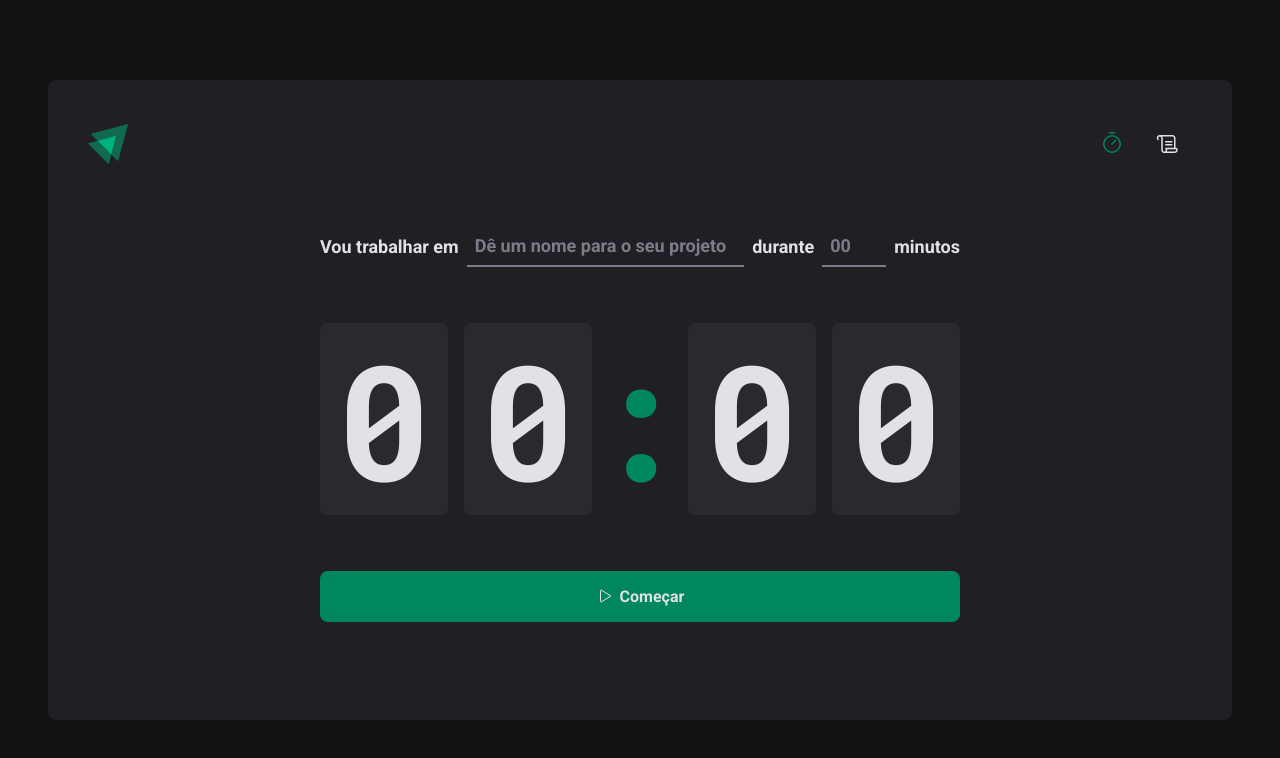
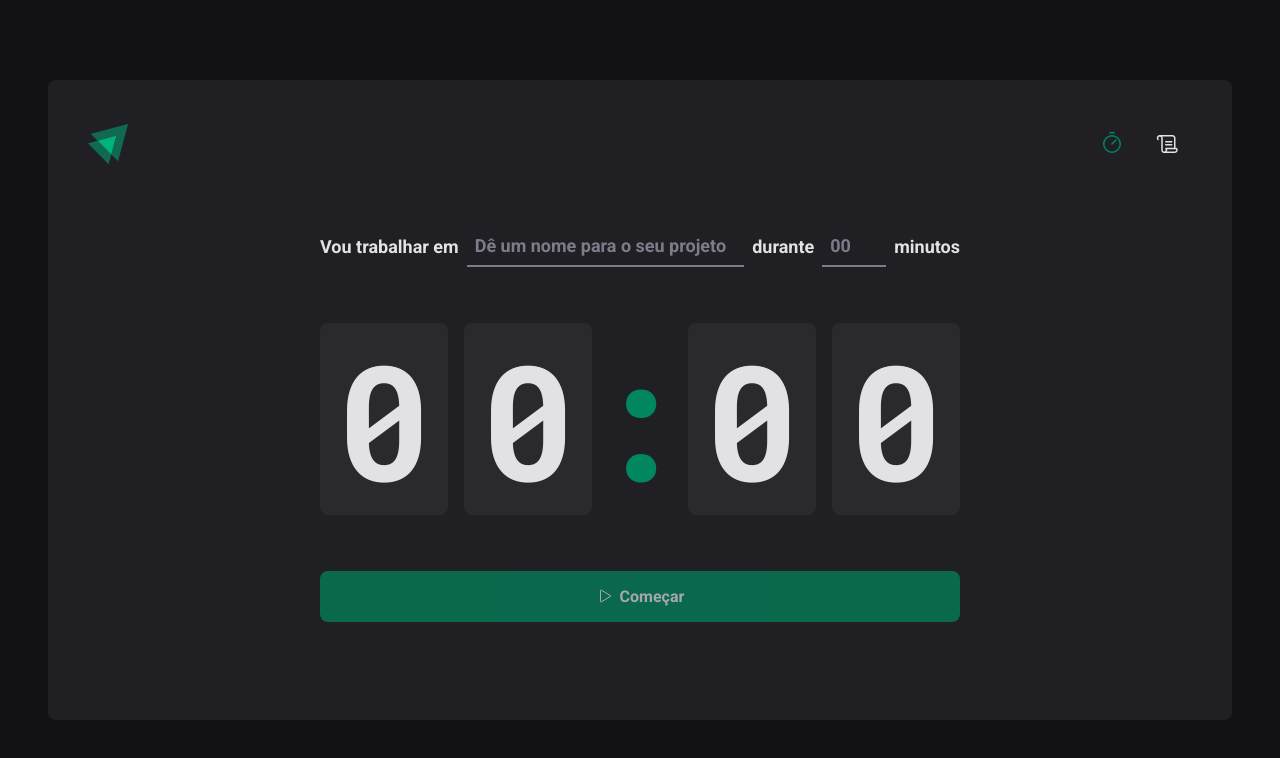
Before and after one commit to llucasmota/pomodoro-app, a React (Vite) app: page / in a window 1280 px wide. Shown: the top 758 px of the page. Built offline with nearby package versions, Linux system fonts and the light colour scheme.

Commit message:
feat(pages/Home): adding react-hook-form and applying on form

```diff
--- a/package.json
+++ b/package.json
@@ -12,6 +12,7 @@
     "phosphor-react": "^1.4.1",
     "react": "^18.2.0",
     "react-dom": "^18.2.0",
+    "react-hook-form": "^7.35.0",
     "react-router-dom": "^6.3.0",
     "styled-components": "^5.3.5"
   },
--- a/src/pages/Home/index.tsx
+++ b/src/pages/Home/index.tsx
@@ -1,4 +1,5 @@
 import { Play } from 'phosphor-react'
+import { useForm } from 'react-hook-form'
 import {
   CountdownContainer,
   FormContainer,
@@ -10,9 +11,17 @@ import {
 } from './styles'
 
 export function Home() {
+  const { register, handleSubmit, watch } = useForm()
+
+  function handleCreateAnewCicle(data: any) {
+    console.log(data)
+  }
+
+  const taskWatch = watch('task')
+  const isSubmitDisable = !taskWatch
   return (
     <HomeContainer>
-      <form action="">
+      <form onSubmit={handleSubmit(handleCreateAnewCicle)} action="">
         <FormContainer>
           <label htmlFor="task">Vou trabalhar em</label>
           <TaskInput
@@ -20,6 +29,7 @@ export function Home() {
             type="text"
             id="task"
             placeholder="Dê um nome para o seu projeto"
+            {...register('task')}
           />
           <datalist id="task-suggestions">
             <option value="Projeto 1" />
@@ -36,6 +46,7 @@ export function Home() {
             step={5}
             min={5}
             max={60}
+            {...register('minutesAmount', { valueAsNumber: true })}
           />
           <span>minutos</span>
         </FormContainer>
@@ -46,7 +57,7 @@ export function Home() {
           <span>0</span>
           <span>0</span>
         </CountdownContainer>
-        <StartCountdownButton type="submit">
+        <StartCountdownButton disabled={isSubmitDisable} type="submit">
           <Play />
           Começar
         </StartCountdownButton>
```
Also changed, not shown: 1 other file (tests, documents, lock files or other folders).
